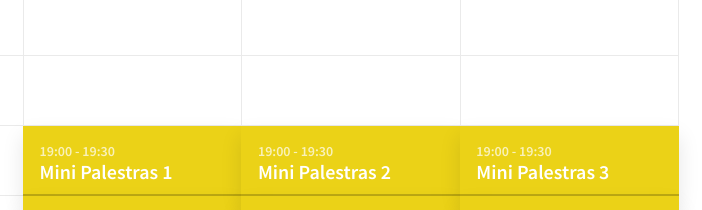
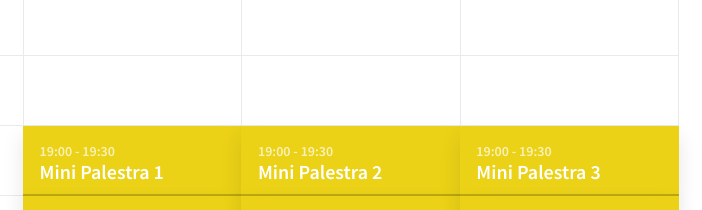
Before and after one commit to UnectJr/website-utfware-2017, a website: page index.html in a window 1280 px wide. Shown: the part 2342-2552 px from the top of the page, 537-1239 px from the left. Drawn offline with nearby package versions, Linux system fonts and the light colour scheme.

Commit message:
change title mini palestras

```diff
--- a/index.html
+++ b/index.html
@@ -117,7 +117,7 @@
 							</li>
 							<li class="single-event" data-start="19:00" data-end="19:30" data-content="event-minipalestra1" data-event="event-3">
 								<a href="#0">
-									<em class="event-name">Mini Palestras 1</em>
+									<em class="event-name">Mini Palestra 1</em>
 								</a>
 							</li>
 							<li class="single-event" data-start="19:30" data-end="21:30" data-content="event-palestra1" data-event="event-3">
@@ -145,7 +145,7 @@
 							</a>
 								<li class="single-event" data-start="19:00" data-end="19:30" data-content="event-minipalestra2" data-event="event-3">
 									<a href="#0">
-								<em class="event-name">Mini Palestras 2</em>
+								<em class="event-name">Mini Palestra 2</em>
 							</a>
 								</li>
 								<li class="single-event" data-start="19:30" data-end="21:30" data-content="event-palestra3" data-event="event-3">
@@ -175,7 +175,7 @@
 								</li>
 								<li class="single-event" data-start="19:00" data-end="19:30" data-content="event-minipalestra3" data-event="event-3">
 									<a href="#0">
-							<em class="event-name">Mini Palestras 3</em>
+							<em class="event-name">Mini Palestra 3</em>
 						</a>
 								</li>
 								<li class="single-event" data-start="19:30" data-end="21:30" data-content="event-palestra5" data-event="event-3">
```
